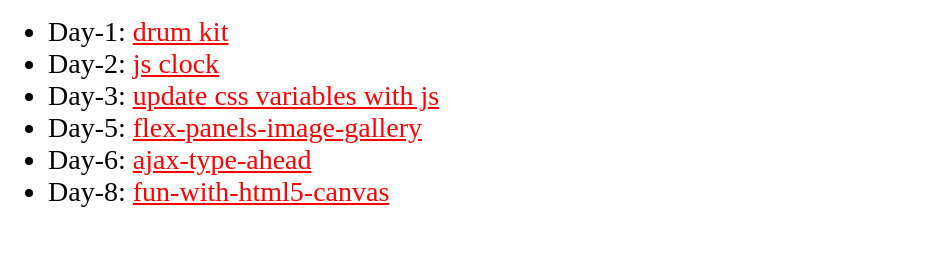
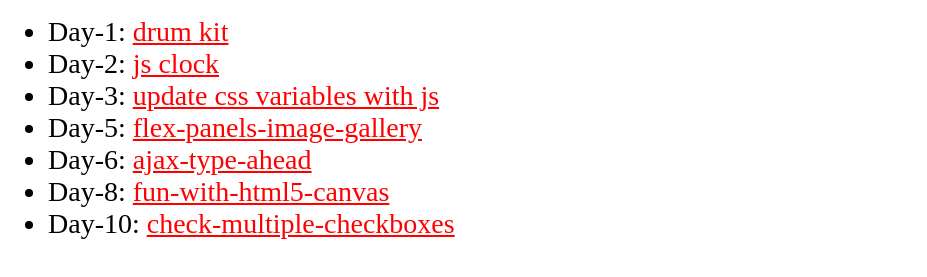
Before and after one commit to nimishawilson/thirty-days-of-js, a plain HTML site: page index.html in a window 1280 px wide. Shown: the part 123-400 px from the top of the page, without its empty margins (0-927 px from the left). Drawn offline with Linux system fonts and the light colour scheme.

Commit message:
[docs]: updated  readme file for check-multiple-checkboxes

```diff
--- a/index.html
+++ b/index.html
@@ -33,6 +33,7 @@
     <li class="point"> Day-5: <a class="links" href="flex-panels-image-gallery/index.html"> flex-panels-image-gallery </a> </li>
     <li class="point"> Day-6: <a class="links" href="ajax-type-ahead/index.html"> ajax-type-ahead </a> </li>
     <li class="point"> Day-8: <a class="links" href="fun-with-html5-canvas/index.html"> fun-with-html5-canvas </a> </li>
+    <li class="point"> Day-10: <a class="links" href="check-multiple-checkboxes/index.html"> check-multiple-checkboxes </a> </li>
 
 
 
```
Also changed, not shown: README.md.
